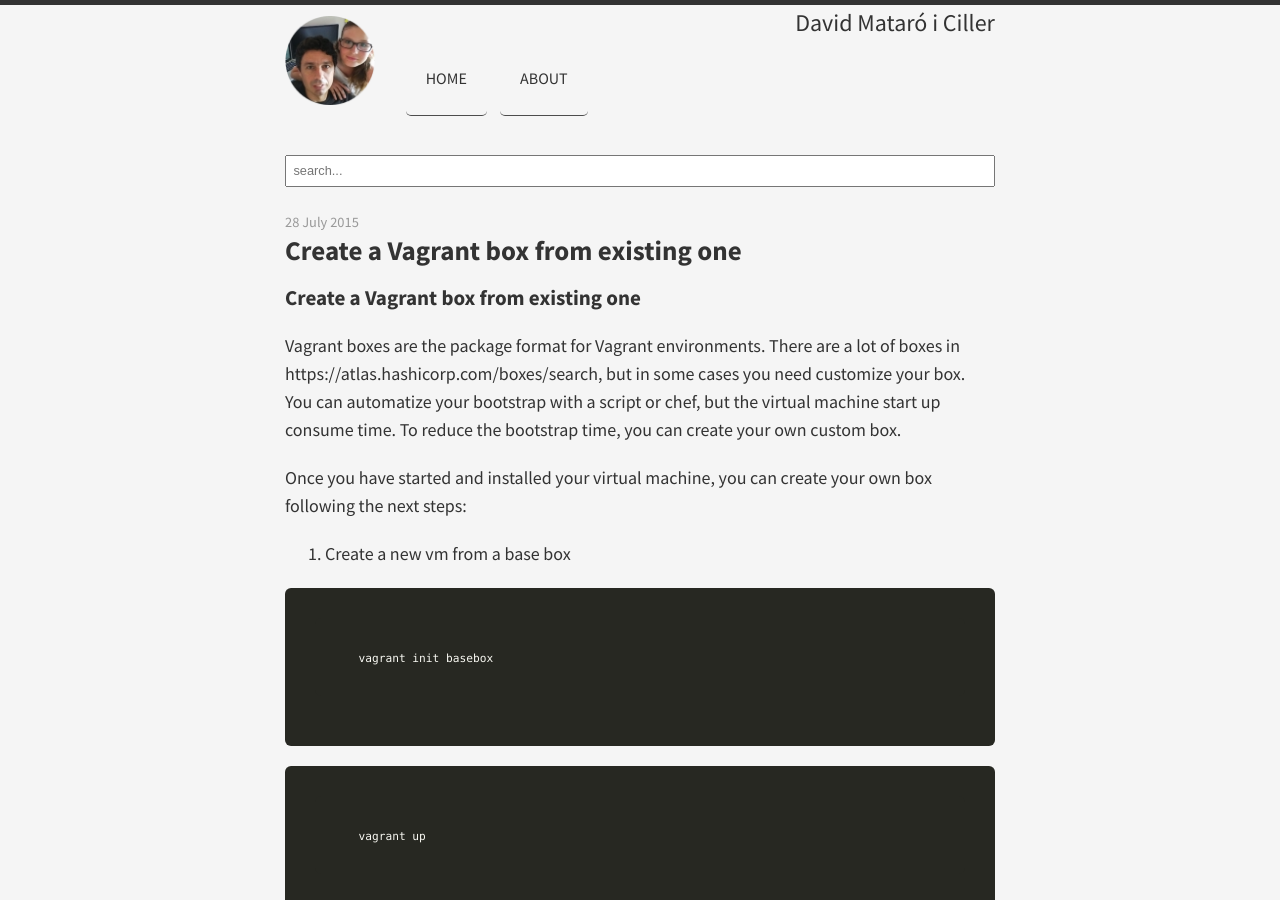
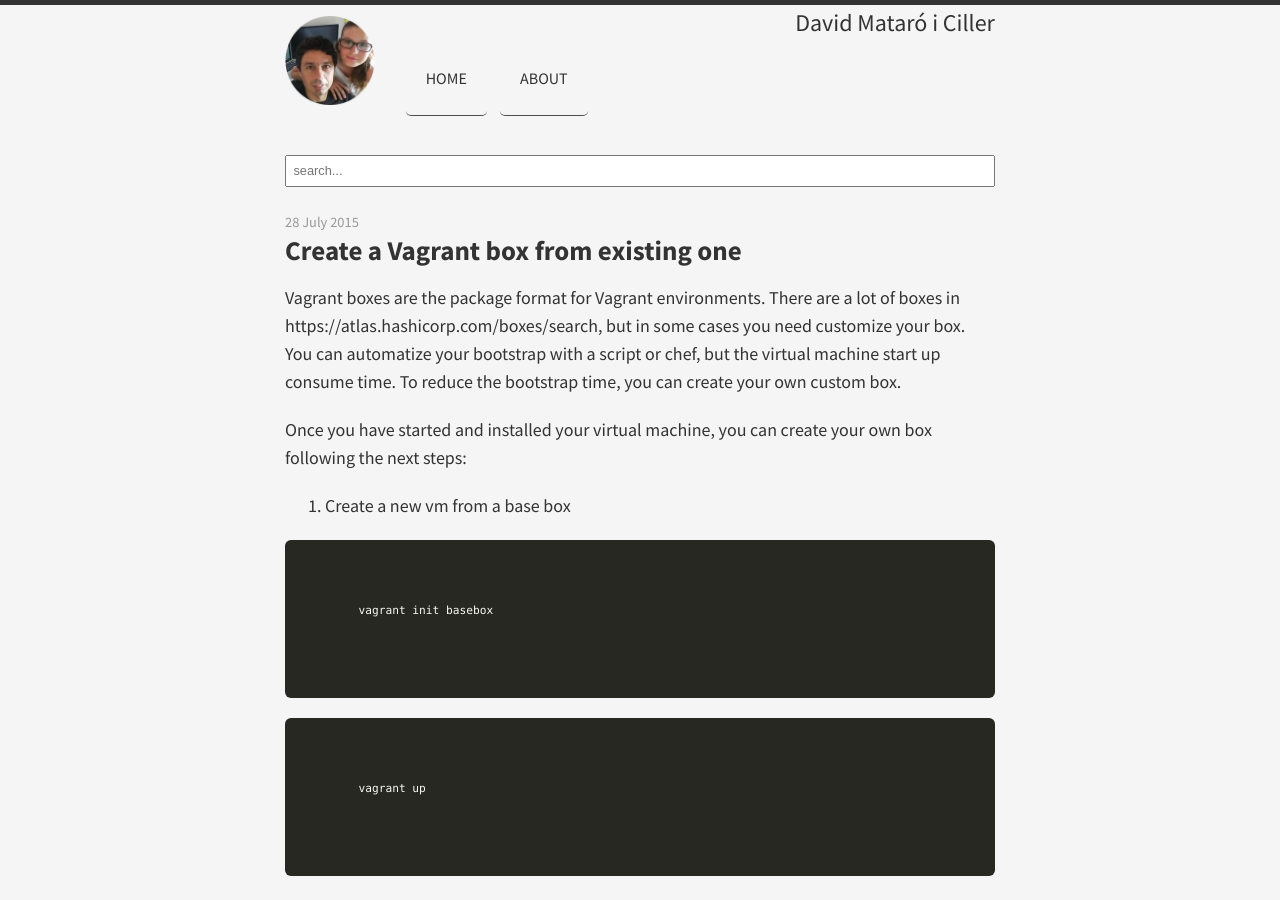
Before and after one commit to davidmataro/davidmataro, a Jekyll site: the page built from _posts/2015-07-28-create-a-vagrant-box-from-existing-one.markdown, in a window 1280 px wide and 900 px high. Built offline with Jekyll 4.4.1, drawn with Linux system fonts in a browser that asks for light colours; nearby versions of some CDN libraries; Markdown is read by kramdown in place of the engine named in the settings; comment, search, counter and statistics services are not loaded.

Commit message:
delete title from text

```diff
--- a/_posts/2015-07-28-create-a-vagrant-box-from-existing-one.markdown
+++ b/_posts/2015-07-28-create-a-vagrant-box-from-existing-one.markdown
@@ -14,8 +14,6 @@ tags: ['devops','vagrant']
 comments: []
 ---
 
-
-### Create a Vagrant box from existing one
 
 Vagrant boxes are the package format for Vagrant environments. There are a lot of boxes in https://atlas.hashicorp.com/boxes/search, but in some cases you need customize your box. You can automatize your bootstrap with a script or chef, but the virtual machine start up consume time. To reduce the bootstrap time, you can create your own custom box.
 
```
